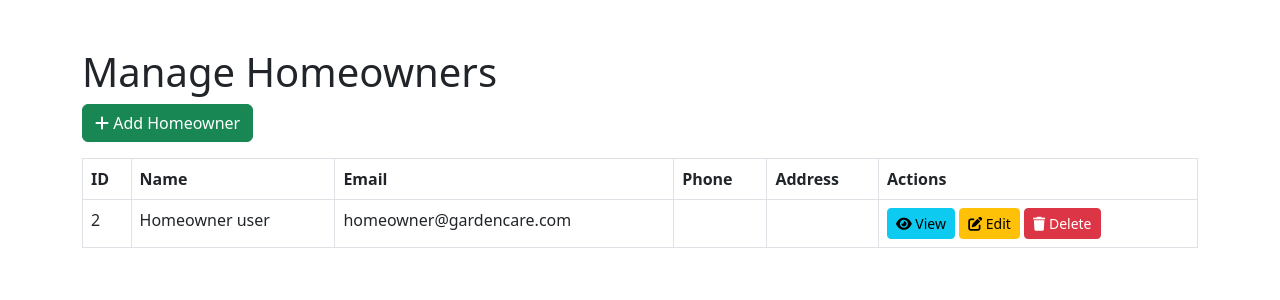
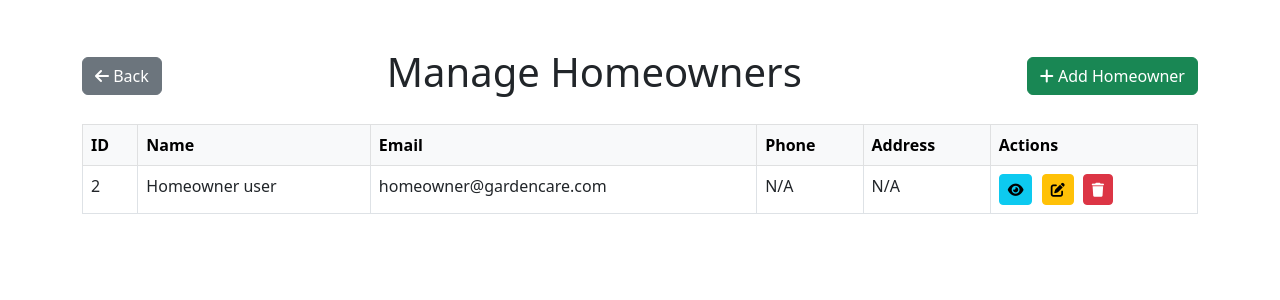
Before and after one commit to mings12345/gardencare, a Laravel app: page /admin/homeowners in a window 1280 px wide. Shown: the top 300 px of the page. Run offline with Laravel 12, Linux system fonts and the light colour scheme; a user stored in the database is signed in; data comes from the database, SQL or seed files in the repository; parts of the project's set-up code (start-up, migrations or seed data) failed here and were passed over.

Commit message:
back button

```diff
--- a/resources/views/admin/manage-homeowners.blade.php
+++ b/resources/views/admin/manage-homeowners.blade.php
@@ -7,19 +7,46 @@
     <link href="https://cdn.jsdelivr.net/npm/bootstrap@5.3.0/dist/css/bootstrap.min.css" rel="stylesheet">
     <!-- Font Awesome for Icons -->
     <link href="https://cdnjs.cloudflare.com/ajax/libs/font-awesome/6.0.0-beta3/css/all.min.css" rel="stylesheet">
+    <style>
+        .action-buttons .btn {
+            margin-right: 5px;
+        }
+        .action-buttons .btn:last-child {
+            margin-right: 0;
+        }
+        .header-container {
+            display: flex;
+            justify-content: space-between;
+            align-items: center;
+            margin-bottom: 20px;
+        }
+    </style>
 </head>
 <body>
     <div class="container mt-5">
+        <!-- Header with Back Button and Title -->
+        <div class="header-container">
+            <div>
+                <a href="{{ url()->previous() }}" class="btn btn-secondary">
+                    <i class="fas fa-arrow-left"></i> Back
+                </a>
+            </div>
             <h1>Manage Homeowners</h1>
-
+            <div>
                 <!-- Add Homeowner Button -->
-        <a href="{{ route('admin.addHomeowner') }}" class="btn btn-success mb-3">
+                <a href="{{ route('admin.addHomeowner') }}" class="btn btn-success">
                     <i class="fas fa-plus"></i> Add Homeowner
                 </a>
+            </div>
+        </div>
 
         <!-- Homeowners Table -->
-        <table class="table table-bordered">
-            <thead>
+        @if($homeowners->isEmpty())
+            <div class="alert alert-info">No homeowners found.</div>
+        @else
+            <div class="table-responsive">
+                <table class="table table-bordered table-hover">
+                    <thead class="table-light">
                         <tr>
                             <th>ID</th>
                             <th>Name</th>
@@ -35,25 +62,25 @@
                             <td>{{ $homeowner->id }}</td>
                             <td>{{ $homeowner->name }}</td>
                             <td>{{ $homeowner->email }}</td>
-                    <td>{{ $homeowner->phone }}</td>
-                    <td>{{ $homeowner->address }}</td>
-                    <td>
+                            <td>{{ $homeowner->phone ?? 'N/A' }}</td>
+                            <td>{{ $homeowner->address ?? 'N/A' }}</td>
+                            <td class="action-buttons">
                                 <!-- View Button -->
-                        <a href="{{ route('admin.viewHomeowner', $homeowner->id) }}" class="btn btn-info btn-sm">
-                            <i class="fas fa-eye"></i> View
+                                <a href="{{ route('admin.viewHomeowner', $homeowner->id) }}" class="btn btn-info btn-sm" title="View">
+                                    <i class="fas fa-eye"></i>
                                 </a>
 
                                 <!-- Edit Button -->
-                        <a href="{{ route('admin.editHomeowner', $homeowner->id) }}" class="btn btn-warning btn-sm">
-                            <i class="fas fa-edit"></i> Edit
+                                <a href="{{ route('admin.editHomeowner', $homeowner->id) }}" class="btn btn-warning btn-sm" title="Edit">
+                                    <i class="fas fa-edit"></i>
                                 </a>
 
                                 <!-- Delete Button -->
                                 <form action="{{ route('admin.deleteHomeowner', $homeowner->id) }}" method="POST" style="display: inline-block;">
                                     @csrf
                                     @method('DELETE')
-                            <button type="submit" class="btn btn-danger btn-sm" onclick="return confirm('Are you sure you want to delete this homeowner?')">
-                                <i class="fas fa-trash"></i> Delete
+                                    <button type="submit" class="btn btn-danger btn-sm" title="Delete" onclick="return confirm('Are you sure you want to delete this homeowner?')">
+                                        <i class="fas fa-trash"></i>
                                     </button>
                                 </form>
                             </td>
@@ -62,6 +89,8 @@
                     </tbody>
                 </table>
             </div>
+        @endif
+    </div>
 
     <!-- Bootstrap JS (optional) -->
     <script src="https://cdn.jsdelivr.net/npm/bootstrap@5.3.0/dist/js/bootstrap.bundle.min.js"></script>
```
Lines whose indentation alone changed are shown as unchanged.
